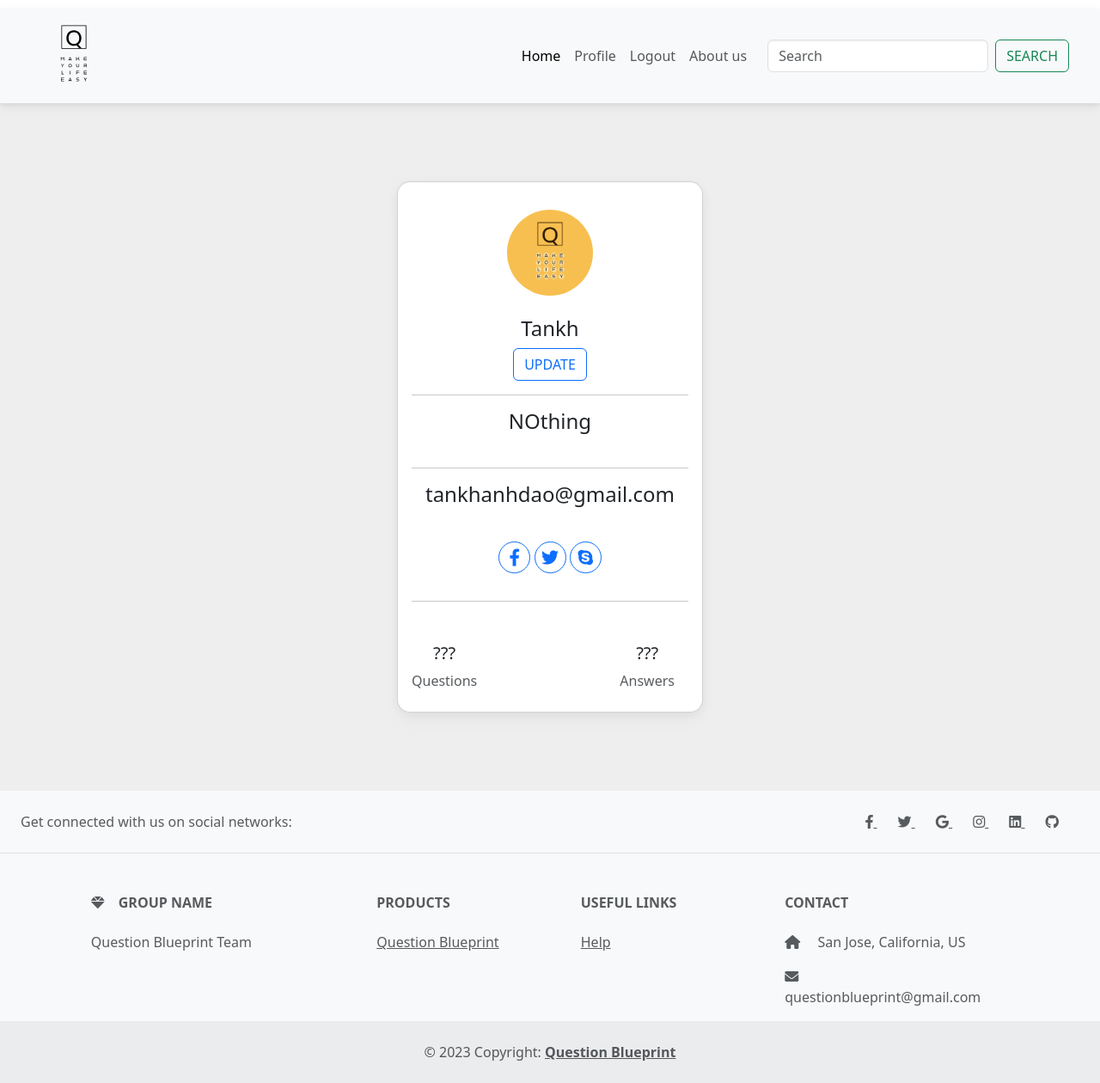
After one commit to TanDao01262000/Question-Blueprint, a Django app: page /profile/ in a window 1280 px wide. The commit adds this page. Shown: the whole page at 86% size. Run offline with Django 4.2, Linux system fonts and the light colour scheme; a user stored in the database is signed in; data comes from the database, SQL or seed files in the repository; both versions use the stored data as it was after the commit; some libraries are stand-ins or nearby versions.

Commit message:
update user's functionalities

```diff
--- a/QB/QB/urls.py
+++ b/QB/QB/urls.py
@@ -17,6 +17,8 @@ from django.contrib import admin
 from django.urls import path, include
 from django.contrib.auth import views as auth_view
 from user import views as user_views
+from django.conf import settings
+from django.conf.urls.static import static
 
 urlpatterns = [
     path('admin/', admin.site.urls),
@@ -26,4 +28,11 @@ urlpatterns = [
     path('register/', user_views.register, name='register'),
     path('login/', auth_view.LoginView.as_view(template_name="user/login.html"), name='login'),
     path('logout/', auth_view.LogoutView.as_view(template_name="user/logout.html"), name='logout'),
+    path('profile/',user_views.profile_view,name='profile_view'),
+    path('update/',user_views.update_profile,name='profile_update'),
+
+
 ]
+
+if  settings.DEBUG:
+    urlpatterns += static(settings.MEDIA_URL, document_root=settings.MEDIA_ROOT)
--- a/QB/templates/base_nav.html
+++ b/QB/templates/base_nav.html
@@ -60,12 +60,12 @@
         <div class="collapse navbar-collapse" id="navbarSupportedContent">
           <ul class="navbar-nav ms-auto mb-2 mb-lg-0 px-3">
             <li class="nav-item">
-              <a class="nav-link active" aria-current="page" href="#">Home</a>
+              <a class="nav-link active" aria-current="page" href="{% url 'question_blueprint:home' %}">Home</a>
             </li>
 
             {% if user.is_authenticated %}
             <li class="nav-item">
-              <a class="nav-link" href="#">Profile</a>
+              <a class="nav-link" href="{% url 'profile_view' %}">Profile</a>
             </li>
             <li class="nav-item">
               <a class="nav-link" href="{% url 'logout' %}">Logout</a>
--- a/QB/user/apps.py
+++ b/QB/user/apps.py
@@ -4,3 +4,8 @@ from django.apps import AppConfig
 class UserConfig(AppConfig):
     default_auto_field = 'django.db.models.BigAutoField'
     name = 'user'
+
+
+#  get signal to create a profile
+    def ready(self):
+        import user.signals
--- /dev/null
+++ b/QB/user/templates/user/profile.html
@@ -0,0 +1,60 @@
+{% extends 'base_nav.html' %}
+{% block title %} Profile
+{% endblock title %}
+{% block content %}
+
+
+<section class="vh-100" style="background-color: #eee;">
+  <div class="container py-5 h-100">
+    <div class="row d-flex justify-content-center align-items-center h-100">
+      <div class="col-md-12 col-xl-4">
+
+        <div class="card" style="border-radius: 15px;">
+          <div class="card-body text-center">
+            <div class="mt-3 mb-4">
+              <img src="{{ user.profile.image.url }}"
+                class="rounded-circle img-fluid" style="width: 100px;" />
+            </div>
+            <h4 class="mb-2">{{ user.username|title }}</h4>
+            <a href="{% url 'profile_update' %}"><button type="button" class="btn btn-outline-primary">
+                Update
+              </button></a>
+            <hr>
+            <div class="mb-4 pb-2">
+                <h4 class="mb-2">{{ user.profile.bio }}</h4>
+            </div>
+            <hr>
+            <div class="mb-4 pb-2">
+                <h4 class="mb-2">{{ user.email }}</h4>
+            </div>
+
+            <div class="mb-4 pb-2">
+              <button type="button" class="btn btn-outline-primary btn-floating">
+                <i class="fab fa-facebook-f fa-lg"></i>
+              </button>
+              <button type="button" class="btn btn-outline-primary btn-floating">
+                <i class="fab fa-twitter fa-lg"></i>
+              </button>
+              <button type="button" class="btn btn-outline-primary btn-floating">
+                <i class="fab fa-skype fa-lg"></i>
+              </button>
+            </div>
+            <hr>
+            <div class="d-flex justify-content-between text-center mt-5 mb-2">
+              <div>
+                <p class="mb-2 h5">???</p>
+                <p class="text-muted mb-0">Questions</p>
+              </div>
+              <div class="px-3">
+                <p class="mb-2 h5">???</p>
+                <p class="text-muted mb-0">Answers</p>
+              </div>
+            </div>
+          </div>
+        </div>
+
+      </div>
+    </div>
+  </div>
+</section>
+{% endblock content %}
--- a/QB/user/views.py
+++ b/QB/user/views.py
@@ -1,15 +1,18 @@
 from django.shortcuts import render, redirect
-from . forms import UserRegisterForm
+from . forms import UserRegisterForm, ProfileUpdateForm, UserInfoUpdateForm
 from django.contrib import messages
 from django.contrib.auth import logout
+from django.contrib.auth.decorators import login_required
 
 # Create your views here.
 def login(request):
     return redirect('login')
 
+
 def logout(request):
     logout(request)
     return redirect('logout')
+
 
 def register(request):
 
@@ -24,3 +27,38 @@ def register(request):
         form = UserRegisterForm()
 
     return render(request, 'user/register.html', {'form':form})
+
+
+@login_required
+def profile_view(request):
+    return render(request, 'user/profile.html', {})
+
+
+@login_required
+def update_profile(request):
+    cur_user_obj = {
+        'username' : request.user.username,
+        'email': request.user.email,
+    }
+    cur_user_profile = {
+        'username' : request.user.profile.bio,
+        'image': request.user.profile.image.url,
+    }
+    if request.method == "POST":
+        user_update_form = UserInfoUpdateForm(request.POST, instance=request.user)
+        profile_update_form = ProfileUpdateForm(request.POST, request.FILES, instance=request.user.profile)
+
+        if user_update_form.is_valid() and profile_update_form.is_valid():
+            user_update_form.save()
+            profile_update_form.save()
+            messages.success(request, f'Update successfully')
+            return redirect('profile_view')
+    else:
+        user_update_form = UserInfoUpdateForm(initial=cur_user_obj)
+        profile_update_form = ProfileUpdateForm(initial=cur_user_profile)
+    context = {
+        'user_update_form' : user_update_form,
+        'profile_update_form' : profile_update_form,
+    }
+
+    return render(request, 'user/update.html', context=context)
```
Also changed, not shown: QB/templates/home.html (+64 -23 lines), QB/user/forms.py (+19 -0 lines), QB/user/signals.py (added, +16 -0 lines), QB/user/templates/user/update.html (added, +17 -0 lines), QB/db.sqlite3, QB/media/default.jpg (added), QB/media/profile_pic/QB-1_Iki64f7.png (added), QB/media/profile_pic/QB-1_TErLKkx.png (added), QB/media/profile_pic/QB-1_xw4XPLh.png (added).
